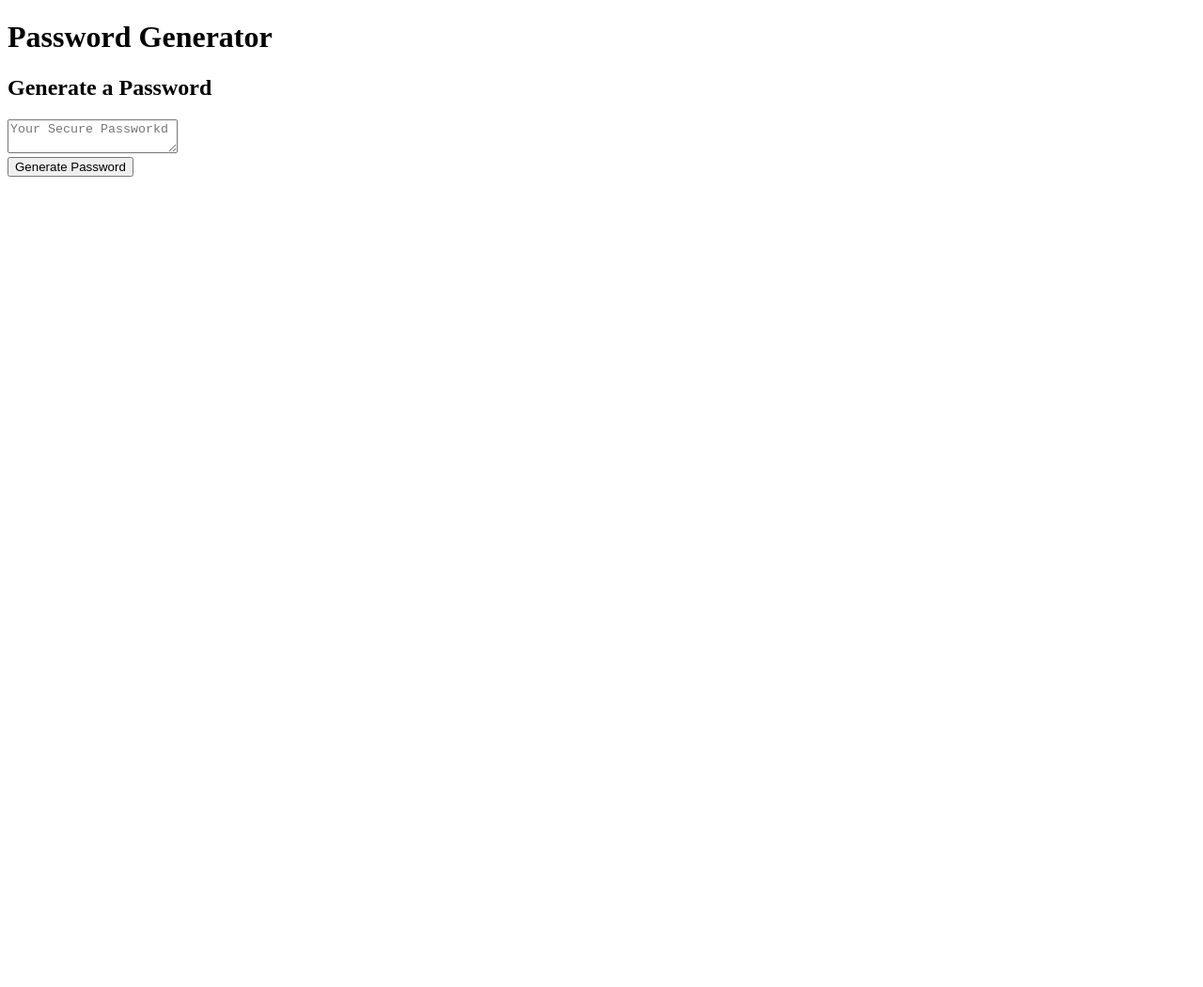
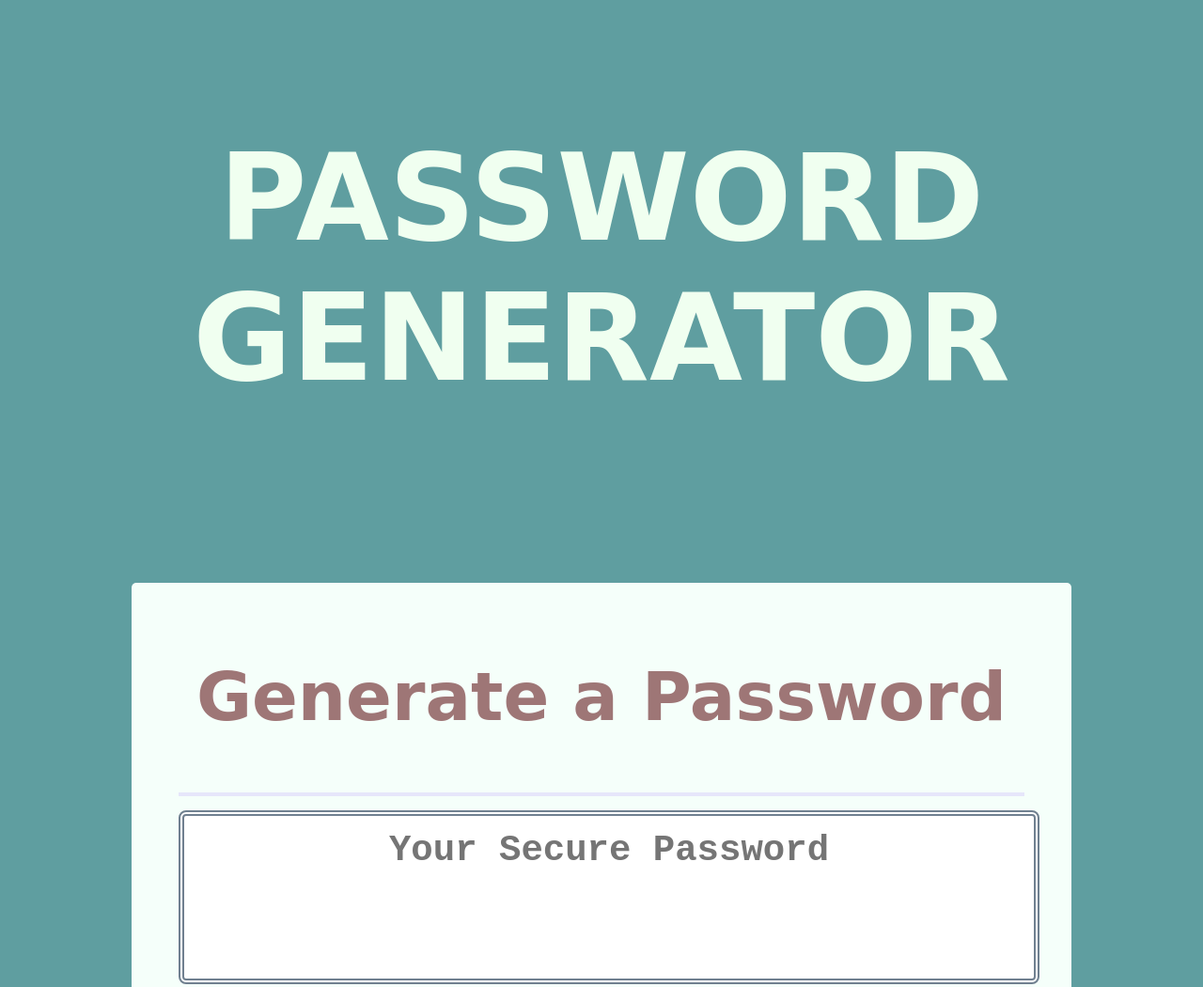
Before and after one commit to SarahKubik/Password-Generator, a plain HTML site: page index.html in a window 1280 px wide. Shown: the top 1050 px of the page at 94% size. Before the commit the page ends 800 px from the top, so only its background shows below. Drawn offline with Linux system fonts and the light colour scheme.

Commit message:
updated css

```diff
--- a/index.html
+++ b/index.html
@@ -10,7 +10,7 @@
     <body>
         <div class="wrapper">
             <header>
-                <h1>Password Generator</h1>
+                <h1>PASSWORD GENERATOR</h1>
             </header>
             <div class="card">
                 <div class="card-header">
@@ -18,7 +18,7 @@
                 </div>
             <!--Results box -->
                 <div class="card-body">
-                    <textarea readonly id="password" placeholder= "Your Secure Passworkd" aria-label="Generated Password"></textarea>
+                    <textarea readonly id="password" placeholder= "Your Secure Password" aria-label="Generated Password"></textarea>
                 </div>
             <!-- footer -->
                 <div class= "card-footer">
--- a/style.css
+++ b/style.css
@@ -0,0 +1,134 @@
+html,
+body,
+.wrapper{
+    height: 100%;
+    margin: 0;
+    padding: 0;
+}
+
+body{
+    font-family: cursive;
+    background-color: cadetblue;
+}
+
+.wrapper{
+    padding-top: 50px;
+    padding-left: 40px;
+    padding-right: 40px;
+}
+
+header{
+    text-align: center;
+    padding: 100px;
+    padding-top: 0px;
+    color:honeydew;
+    font-size: 4em;
+    font-weight: bold;
+}
+
+.card{
+    background-color:mintcream;
+    border-radius: 5px;
+    border-width: 1px;
+    box-shadow: oldlace;
+    color:rgb(158, 118, 118);
+    font-size: 3em;
+    text-align: center;
+    font-style: bold;
+    margin: 0 auto;
+    max-width: 900px;
+    padding: 20px 50px;
+}
+/* line */
+.card-header::after{
+    content: "";
+    display: block;
+    width: 100%;
+    background-color: lavender;
+    height: 4px;
+}
+
+.card-body{
+    min-height: 100px;
+}
+
+.card-footer{
+    text-align: center;
+}
+
+.card-footer::before{
+    content: "";
+    display: block;
+    width: 100%;
+    background-color: lavender;
+    height: 2px;
+}
+
+.card-header::after{
+    content: "";
+    display: block;
+    clear: both;
+}
+.btn{
+    border: none;
+    background-color:wheat;
+    border-radius: 25px;
+    box-shadow: lavenderblush;
+    color: rosybrown;
+    display: inline-block;
+    font-size: 40px;
+    font-weight: bolder;
+    line-height: 25px;
+    margin: 20px 20px 20px 24px;
+    padding: 30px 50px;
+    text-align: center;
+    cursor: pointer;
+}
+/* disabled? */
+button[disabled]{
+    cursor: default;
+    color: #000;
+}
+
+/* floating what right? */
+.float-right{
+    float: center;
+}
+
+/* appearance mox and webkit? */
+#password{
+    -webkit-appearance: none;
+    -moz-appearance: none;
+    appearance: none;
+    border:none;
+    display: block;
+    width: 100%;
+    padding-top: 15px;
+    padding-bottom: 70px;
+    font-size: 1em;
+    font-weight: bold;
+    text-align: center;
+    margin-top: 15px;
+    margin-bottom: 15px;
+    border: 6px double slategray;
+    border-radius: 8px;
+    resize: none;
+    overflow: hidden;
+}
+
+@media (max-width: 700px){
+    .btn{
+        font-size: x-large;
+        margin: 15px 0px 0px 0px;
+        padding: auto;
+    }
+    #password{
+        font-size: larger;
+    }
+}
+
+@media (max-width: 500px) {
+    .btn{
+        font-size: large;
+    }
+}
```
